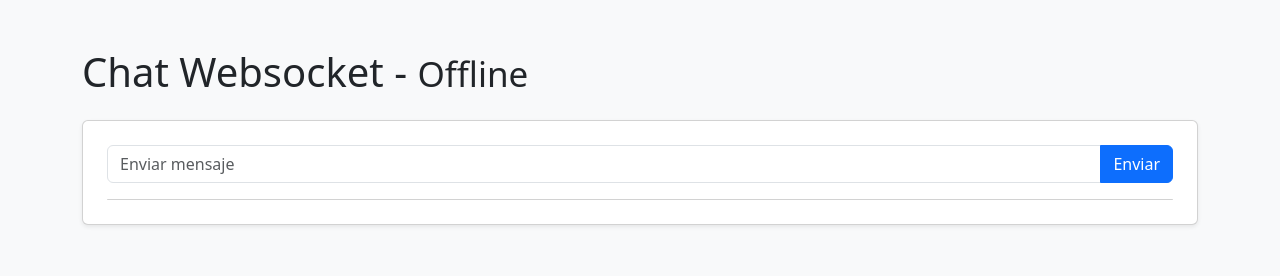
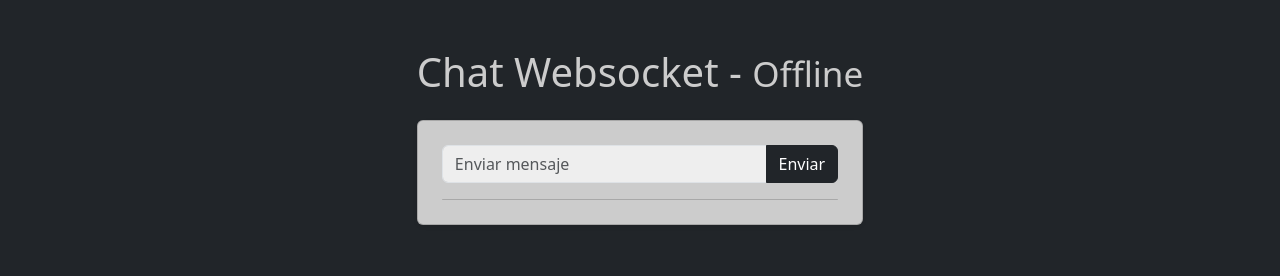
Before and after one commit to Gibson-Arbey/chat-websocket, a website: page public/index.html in a window 1280 px wide. Drawn offline with nearby package versions, Linux system fonts and the light colour scheme.

Commit message:
ajuste en los estilos y se agrega README.md

```diff
--- a/public/index.html
+++ b/public/index.html
@@ -4,22 +4,37 @@
     <meta charset="UTF-8" />
     <meta name="viewport" content="width=device-width, initial-scale=1.0" />
     <title>WebSocket</title>
-    <link href="https://cdn.jsdelivr.net/npm/bootstrap@5.3.0-alpha1/dist/css/bootstrap.min.css" rel="stylesheet" />
+    <link
+      href="https://cdn.jsdelivr.net/npm/bootstrap@5.3.0-alpha1/dist/css/bootstrap.min.css"
+      rel="stylesheet"
+    />
   </head>
 
-  <body class="bg-light">
-    <div class="container py-5">
-      <h1 class="mb-4">Chat Websocket - <small>Status</small></h1>
+  <body class="bg-dark">
+    <div class="d-flex justify-content-center">
+      <div class="py-5" style="max-width: 100%;">
+        <h1 class="mb-4" style="color: #ccc">
+          Chat Websocket - <small>Status</small>
+        </h1>
 
-      <div class="card p-4 shadow-sm">
-        <form class="mb-3">
-          <div class="input-group">
-            <input type="text" class="form-control" placeholder="Enviar mensaje" />
-            <button class="btn btn-primary" type="submit">Enviar</button>
-          </div>
-        </form>
+        <div
+          class="card p-4 shadow-sm"
+          style="background-color: #ccc;"
+        >
+          <form class="mb-3">
+            <div class="input-group">
+              <input
+                type="text"
+                class="form-control"
+                placeholder="Enviar mensaje"
+                style="background-color: #eee"
+              />
+              <button class="btn btn-dark" type="submit">Enviar</button>
+            </div>
+          </form>
 
-        <ul id="messages" class="list-group"></ul>
+          <ul id="messages" class="list-group"></ul>
+        </div>
       </div>
     </div>
 
@@ -38,6 +53,7 @@
       function renderMessage(message) {
         const li = document.createElement("li");
         li.classList.add("list-group-item", "mb-2");
+
         li.innerHTML = message;
         messagesElem.prepend(li);
       }
```
Also changed, not shown: README.md (added).
